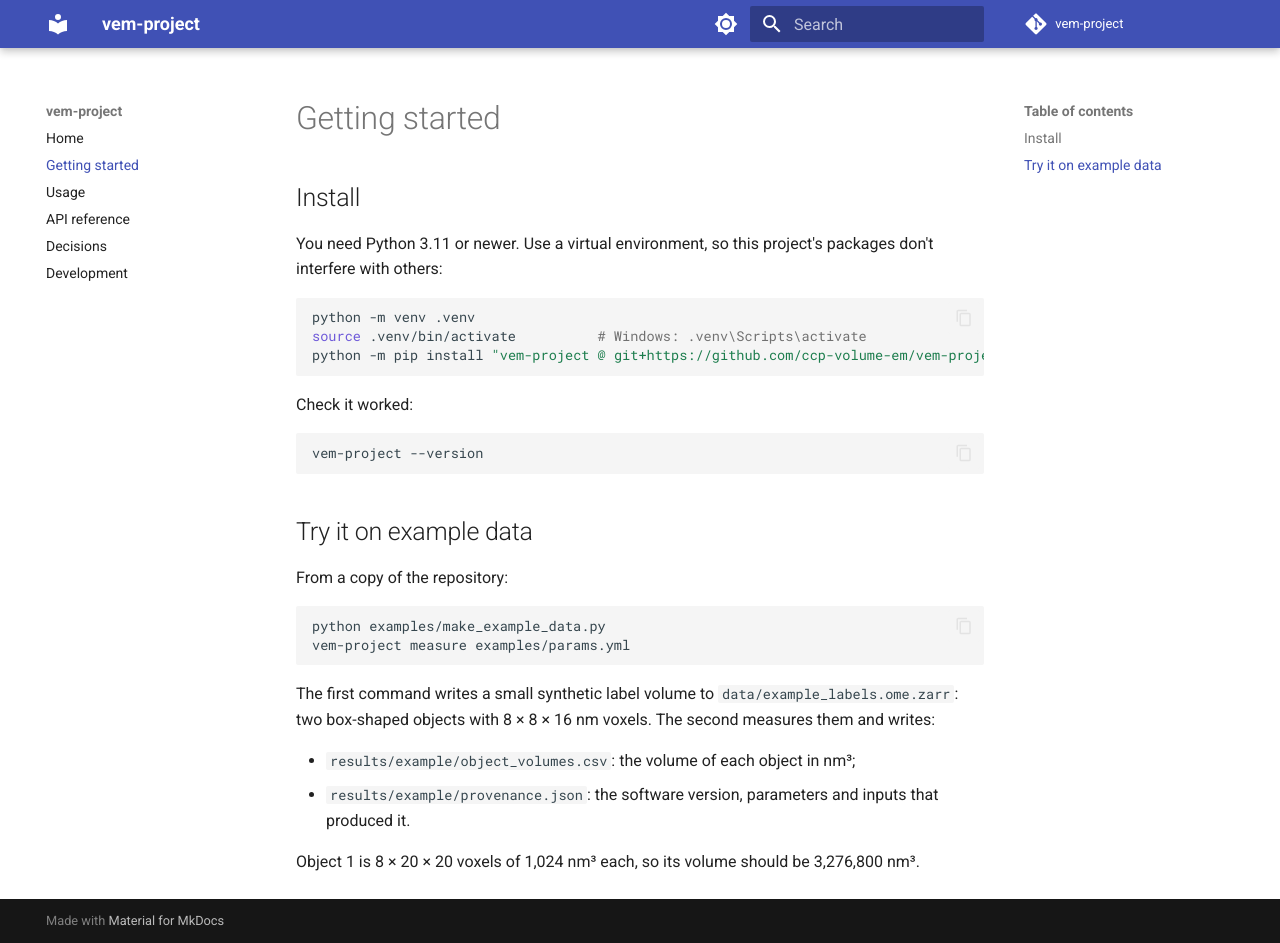
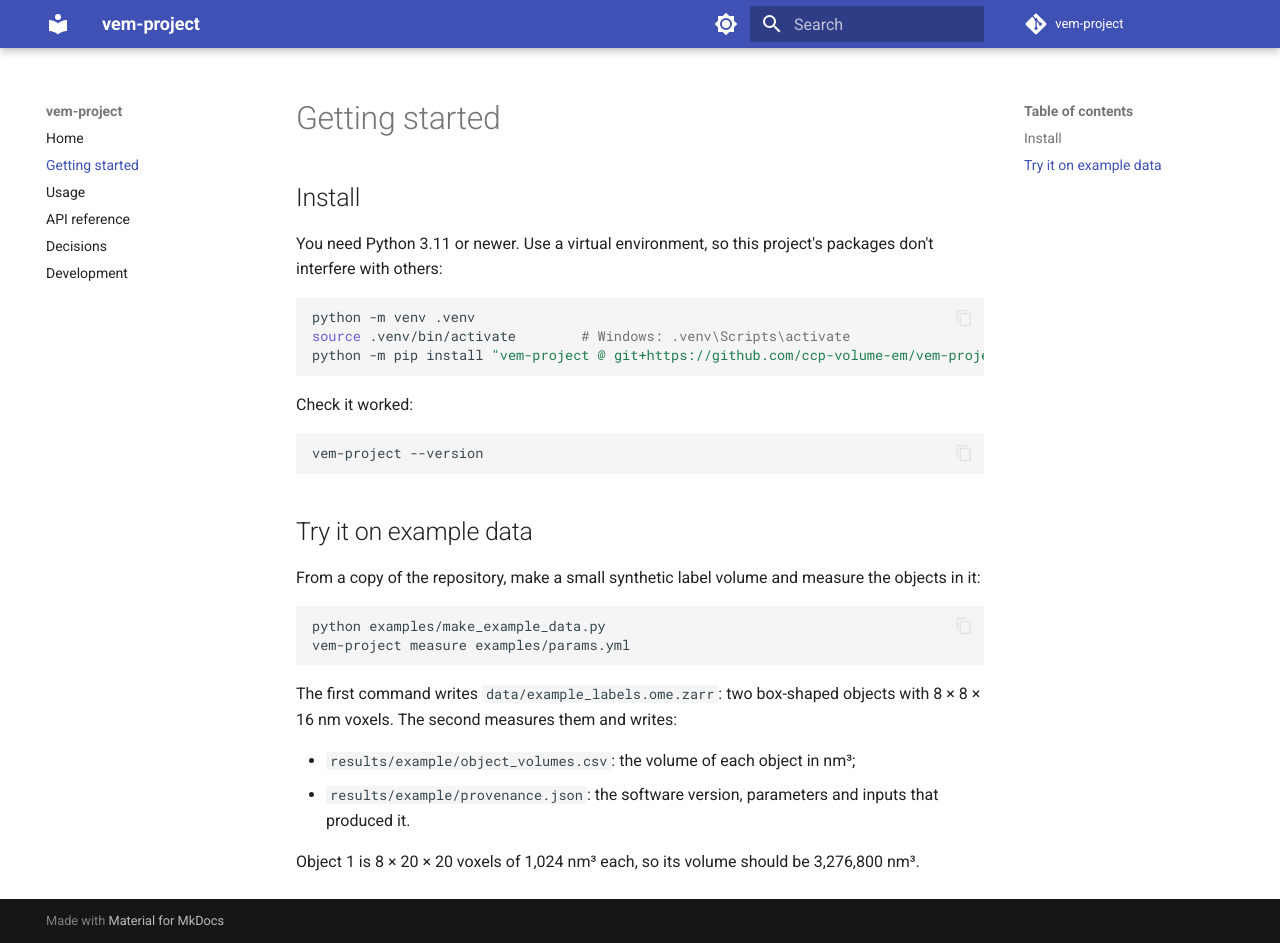
Before and after one commit to ccp-volume-em/vem-project-template, an MkDocs documentation site: the page built from docs/getting-started.md, in a window 1280 px wide and 943 px high. Built offline with MkDocs 1.6.1 and Material for MkDocs 9.7.7, drawn with Linux system fonts in a browser that asks for light colours; comment, search, counter and statistics services are not loaded; part of the change alters nothing that is shown.

Commit message:
docs: write install and quick-start text once, in the README
The README and the docs site each had their own copy, which drift apart. The site now pulls the README's sections in with pymdownx.snippets (already part of Material), and the strict build fails if a section is missing. The README's install becomes the user install; developers are pointed to CONTRIBUTING.

Assisted-by: Claude Code (Claude Opus 5.5)

````diff
--- a/README.md
+++ b/README.md
@@ -119,28 +119,49 @@ with `python tools/check_template.py`.
 
 ## Installation
 
-You need Python 3.11 or newer.
+<!-- The text between the --8<-- markers also appears on the documentation
+site (docs/getting-started.md), so it's written only once. Keep links out of
+it: they would break on the site. -->
+<!-- --8<-- [start:install] -->
+You need Python 3.11 or newer. Use a virtual environment, so this project's
+packages don't interfere with others:
 
 ```bash
-git clone https://github.com/ccp-volume-em/vem-project.git
-cd vem-project
 python -m venv .venv
 source .venv/bin/activate        # Windows: .venv\Scripts\activate
-python -m pip install -e ".[dev]"
+python -m pip install "vem-project @ git+https://github.com/ccp-volume-em/vem-project"
 ```
+
+Check it worked:
+
+```bash
+vem-project --version
+```
+<!-- --8<-- [end:install] -->
+
+To work on the code itself, see [CONTRIBUTING.md](CONTRIBUTING.md).
 
 ## Quick start
 
-Make a small synthetic label volume and measure the objects in it:
+<!-- --8<-- [start:quickstart] -->
+From a copy of the repository, make a small synthetic label volume and measure
+the objects in it:
 
 ```bash
 python examples/make_example_data.py
 vem-project measure examples/params.yml
 ```
 
-This writes `results/example/object_volumes.csv` (volumes in nm³) and
-`results/example/provenance.json` (software version, parameters, inputs). See
-the [documentation](docs/index.md) for more.
+The first command writes `data/example_labels.ome.zarr`: two box-shaped
+objects with 8 × 8 × 16 nm voxels. The second measures them and writes:
+
+- `results/example/object_volumes.csv`: the volume of each object in nm³;
+- `results/example/provenance.json`: the software version, parameters and
+  inputs that produced it.
+
+Object 1 is 8 × 20 × 20 voxels of 1,024 nm³ each, so its volume should be
+3,276,800 nm³.
+<!-- --8<-- [end:quickstart] -->
 
 ## Getting help
 
--- a/docs/getting-started.md
+++ b/docs/getting-started.md
@@ -2,39 +2,8 @@
 
 ## Install
 
-You need Python 3.11 or newer. Use a virtual environment, so this project's
-packages don't interfere with others:
-
-```bash
-python -m venv .venv
-source .venv/bin/activate          # Windows: .venv\Scripts\activate
-python -m pip install "vem-project @ git+https://github.com/ccp-volume-em/vem-project"
-```
-
-<!-- Once released on PyPI: python -m pip install vem-project -->
-
-Check it worked:
-
-```bash
-vem-project --version
-```
+--8<-- "README.md:install"
 
 ## Try it on example data
 
-From a copy of the repository:
-
-```bash
-python examples/make_example_data.py
-vem-project measure examples/params.yml
-```
-
-The first command writes a small synthetic label volume to
-`data/example_labels.ome.zarr`: two box-shaped objects with 8 × 8 × 16 nm
-voxels. The second measures them and writes:
-
-- `results/example/object_volumes.csv`: the volume of each object in nm³;
-- `results/example/provenance.json`: the software version, parameters and
-  inputs that produced it.
-
-Object 1 is 8 × 20 × 20 voxels of 1,024 nm³ each, so its volume should be
-3,276,800 nm³.
+--8<-- "README.md:quickstart"
--- a/mkdocs.yml
+++ b/mkdocs.yml
@@ -40,6 +40,9 @@ plugins:
 
 markdown_extensions:
   - admonition
+  # Reuses README sections (between --8<-- markers) so they're written once.
+  - pymdownx.snippets:
+      check_paths: true
   - pymdownx.superfences:
       custom_fences:
         - name: mermaid
````
